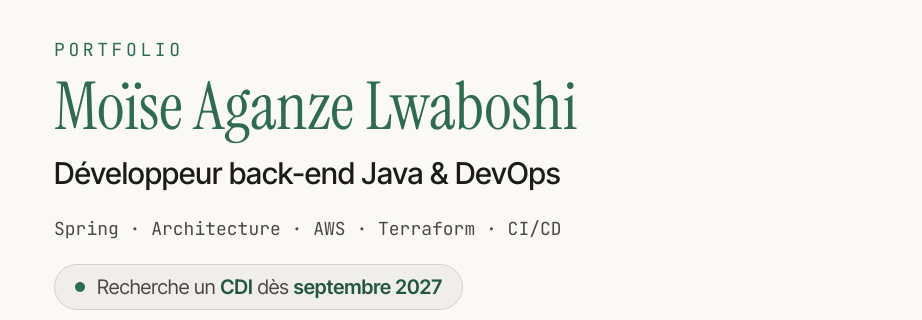
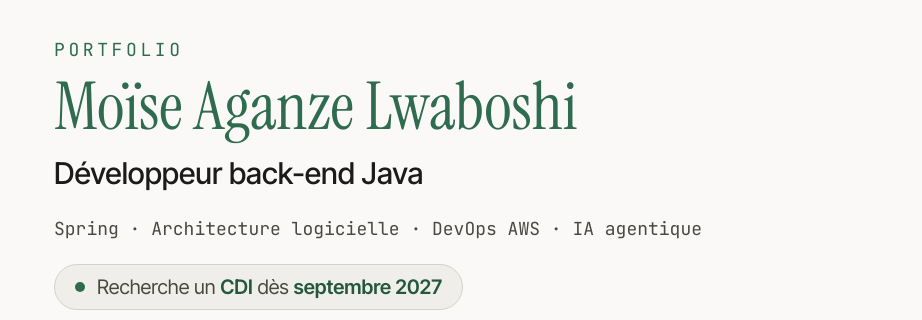
Before and after one commit to IrALm/portfolio, a website: page tools/og-image.html in a window 1280 px wide. Shown: the part 146-466 px from the top of the page, 358-1280 px from the left. Drawn offline with Linux system fonts and the light colour scheme.

Commit message:
content(partage): recentre le titre sur le back-end Java
Le titre devient « Développeur back-end Java », le poste visé ; « & DevOps »
pouvait faire croire à une recherche de poste DevOps. Les points forts
passent dans la ligne de mots-clés : Spring, architecture logicielle,
DevOps AWS et IA agentique. Titre de l'onglet, balises de partage,
description et image sont alignés.

```diff
--- a/tools/og-image.html
+++ b/tools/og-image.html
@@ -97,8 +97,8 @@
     <div>
       <div class="label">PORTFOLIO</div>
       <h1>Moïse Aganze Lwaboshi</h1>
-      <div class="role">Développeur back-end Java &amp; DevOps</div>
-      <div class="tags">Spring · Architecture · AWS · Terraform · CI/CD</div>
+      <div class="role">Développeur back-end Java</div>
+      <div class="tags">Spring · Architecture logicielle · DevOps AWS · IA agentique</div>
       <div class="status">
         <span>Recherche un <strong>CDI</strong> dès <strong>septembre 2027</strong></span>
       </div>
```
Also changed, not shown: index.html (+5 -5 lines), src/layout.html (+5 -5 lines), images/og-image.png.
